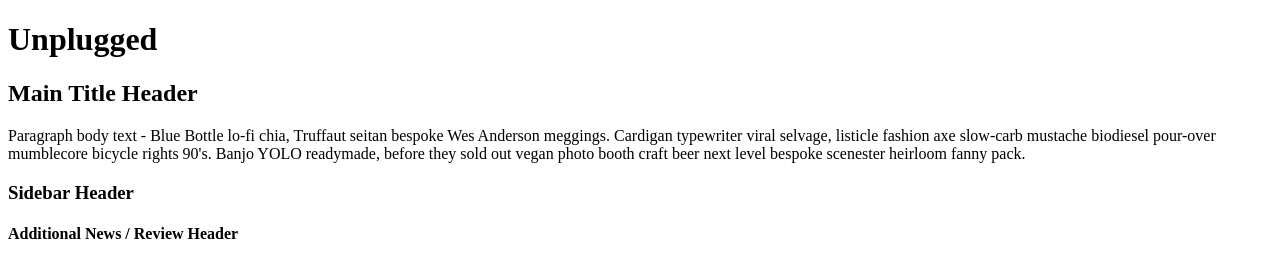
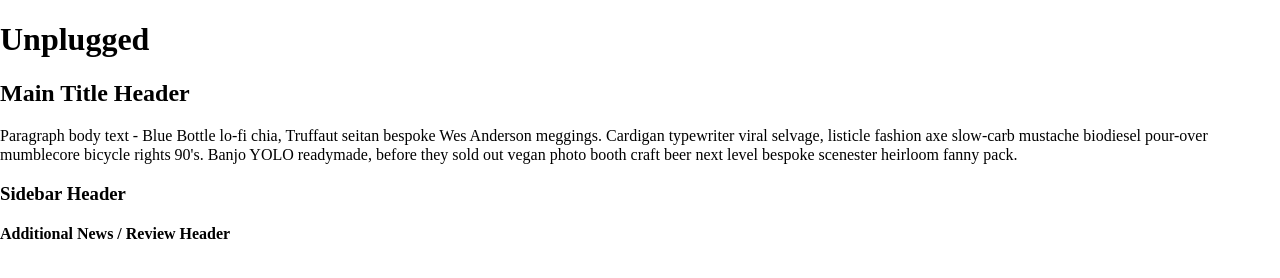
Before and after one commit to justinehofer/responsive-typography-modularize, a plain HTML site: page index.html in a window 1280 px wide. Drawn offline with nearby package versions, Linux system fonts and the light colour scheme; a web font is replaced by a local one.

Commit message:
Added links to stylesheet

```diff
--- a/index.html
+++ b/index.html
@@ -3,6 +3,9 @@
 
 <head>
     <meta charset="utf-8">
+    <link rel="stylesheet" href="css/normalize.css">
+    <link rel="stylesheet" href="css/main.css">
+
     <link href="http://fonts.googleapis.com/css?family=Sansita+One" rel="stylesheet" type="text/css">
     <link href="http://fonts.googleapis.com/css?family=Source+Sans+Pro:400,700,400italic,700italic" rel="stylesheet" type="text/css">
 </head>
```
